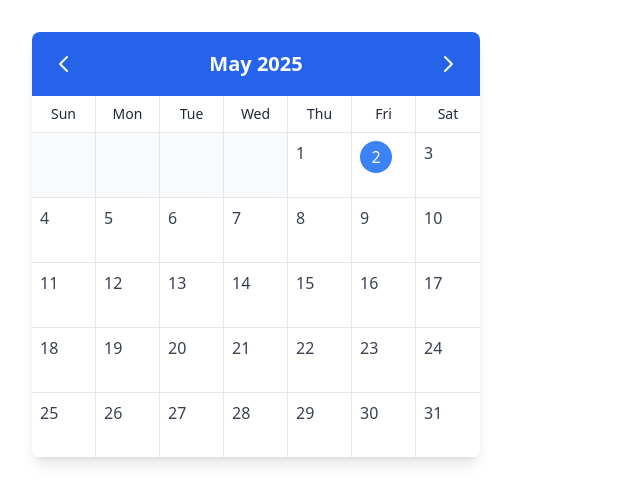
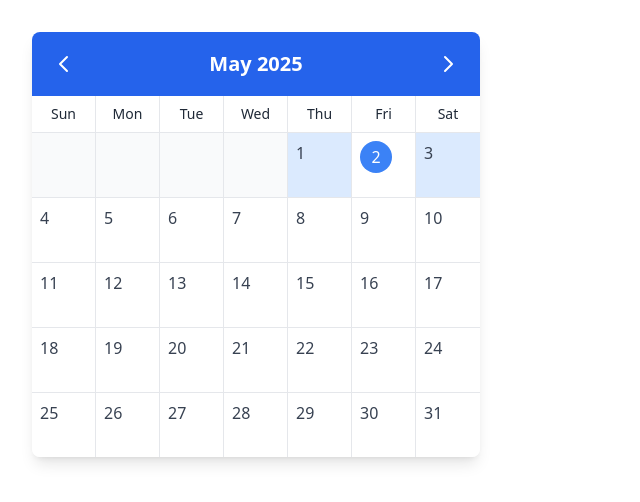
Before and after one commit to kyanbarker/SobrietyTracker, a React (Create React App) app: page / in a window 1280 px wide. Shown: the top 502 px of the page, without its empty margins (0-640 px from the left). Built offline with nearby package versions, Linux system fonts and the light colour scheme.

Commit message:
Added day highlighting to calendar

```diff
--- a/src/App.tsx
+++ b/src/App.tsx
@@ -8,6 +8,14 @@ function App() {
       <Calendar
         initialDate={new Date(2025, 4)}
         onClick={(day) => setDay(day)}
+        datesToHighlight={[
+          new Date(2025, 4, 3),
+          new Date(2025, 4, 1),
+          new Date(2025, 3, 16),
+          new Date(2025, 3, 17),
+          new Date(2025, 3, 18),
+          new Date(2025, 3, 20),
+        ]}
       />
       <h2>{day?.toDateString()}</h2>
     </div>
--- a/src/components/Calendar.tsx
+++ b/src/components/Calendar.tsx
@@ -1,3 +1,4 @@
+import { isSameDay } from "date-fns";
 import { useEffect, useState } from "react";
 
 type CalendarCell = number | null;
@@ -7,11 +8,13 @@ interface CalendarProps {
   initialDate?: Date;
   // Optional callback for when this calendar is clicked
   onClick?: (day: Date | null) => void;
+  datesToHighlight?: Date[];
 }
 
 const Calendar: React.FC<CalendarProps> = ({
   initialDate = new Date(),
   onClick,
+  datesToHighlight,
 }) => {
   // State to track the current viewed month and year
   const [currentDate, setCurrentDate] = useState(initialDate);
@@ -159,10 +162,40 @@ const Calendar: React.FC<CalendarProps> = ({
   );
 
   const today = new Date();
-  const isToday = (day: number) =>
-    year === today.getFullYear() &&
-    month === today.getMonth() &&
-    day === today.getDate();
+  const isToday = (day: number) => isSameDay(today, new Date(year, month, day));
+  const CellLabel = ({ day }: { day: number }) => (
+    <div
+      className={`${
+        isToday(day)
+          ? "h-8 w-8 rounded-full bg-blue-500 text-white flex items-center justify-center"
+          : "text-gray-700"
+      }`}
+    >
+      {day}
+    </div>
+  );
+
+  const shouldHighlight = (day: number) =>
+    datesToHighlight?.some((dateToHighlight) =>
+      isSameDay(dateToHighlight, new Date(year, month, day))
+    );
+
+  const Cell = ({ day }: { day: number | null }) => (
+    <div
+      className={`
+        p-2 w-16 h-16 border-r last:border-r-0 relative
+        ${
+          day === null
+            ? "bg-gray-50"
+            : shouldHighlight(day)
+            ? "bg-blue-100 hover:bg-blue-200 cursor-pointer"
+            : "bg-white hover:bg-gray-100 cursor-pointer"
+        }`}
+      onClick={() => handleClick(day)}
+    >
+      {day && <CellLabel day={day} />}
+    </div>
+  );
 
   const grid = (
     <div>
@@ -172,29 +205,7 @@ const Calendar: React.FC<CalendarProps> = ({
           className="grid grid-cols-7 border-b last:border-b-0"
         >
           {row.map((day, dayIndex) => (
-            <div
-              key={dayIndex}
-              className={`
-                p-2 w-16 h-16 border-r last:border-r-0 relative
-                ${
-                  day
-                    ? "bg-white hover:bg-gray-100 cursor-pointer"
-                    : "bg-gray-50"
-                }`}
-              onClick={() => handleClick(day)}
-            >
-              {day && (
-                <div
-                  className={`${
-                    isToday(day)
-                      ? "h-8 w-8 rounded-full bg-blue-500 text-white flex items-center justify-center"
-                      : "text-gray-700"
-                  }`}
-                >
-                  {day}
-                </div>
-              )}
-            </div>
+            <Cell day={day} key={dayIndex} />
           ))}
         </div>
       ))}
```
